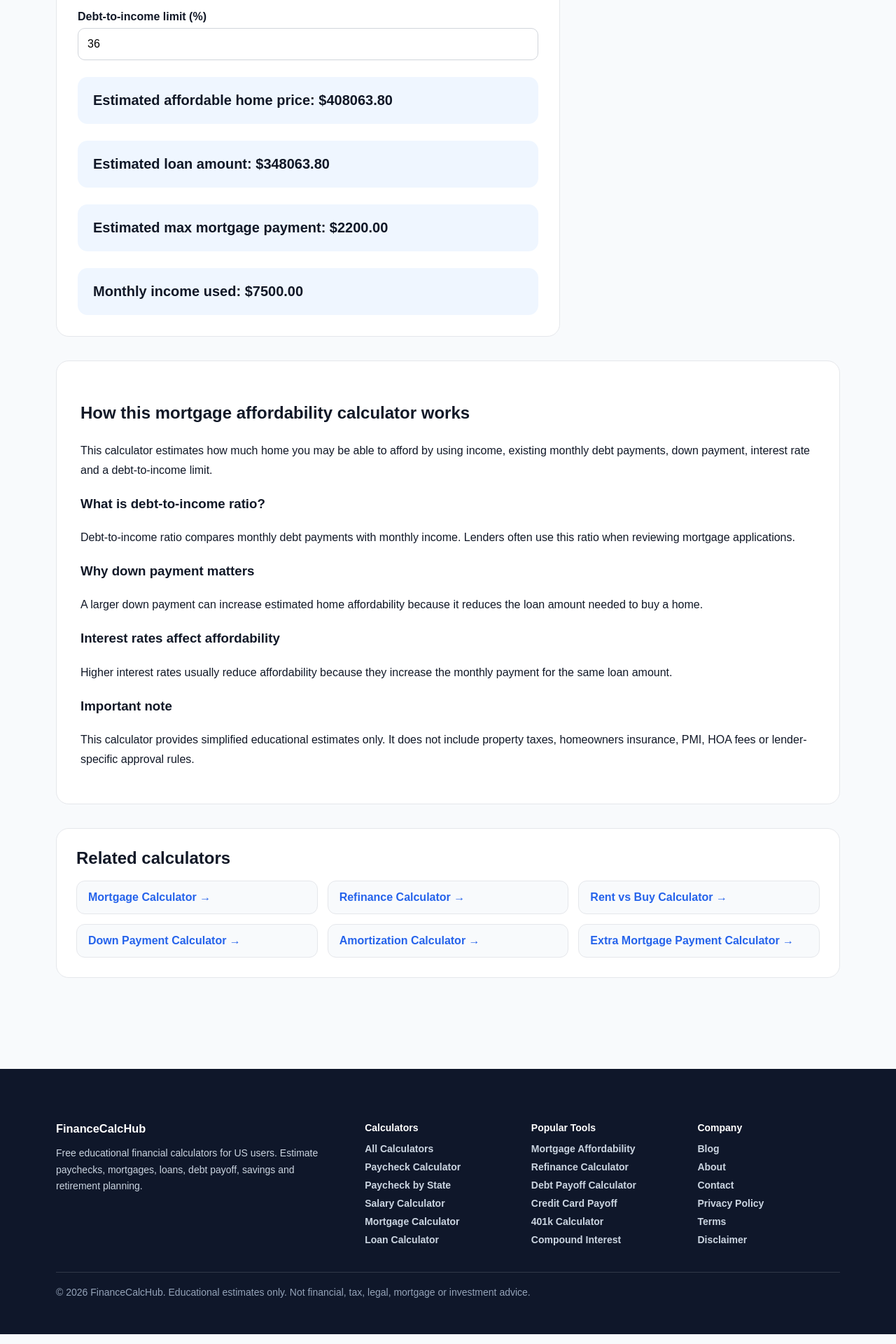
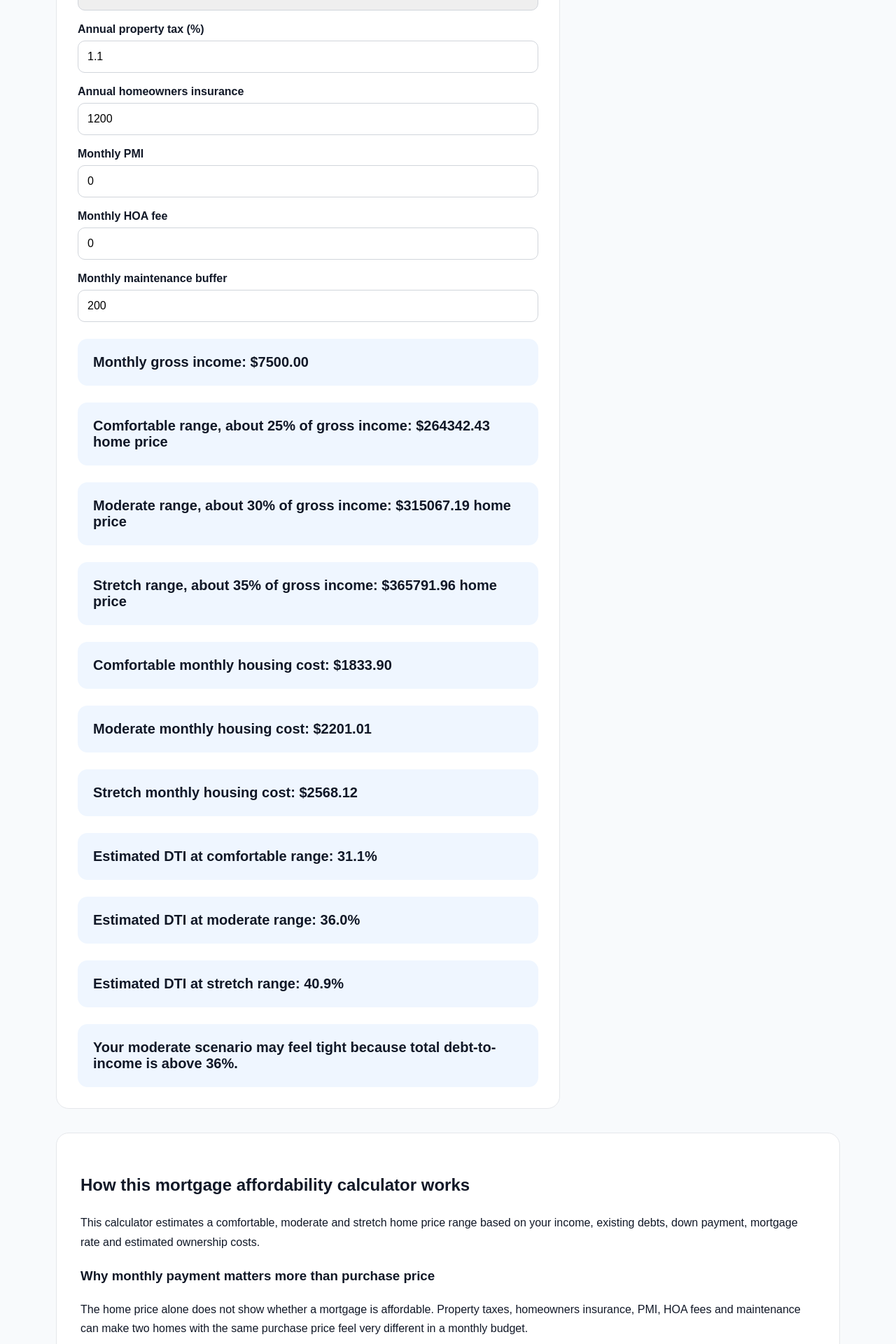
Before and after one commit to milicdejan94-ai/financecalchub, a Next.js app: page /calculators/mortgage-affordability in a window 1280 px wide. Shown: the part 740-2660 px from the top of the page at 70% size. Built offline with nearby package versions, Linux system fonts and the light colour scheme.

Commit message:
Improve mortgage affordability calculator

```diff
--- a/app/calculators/mortgage-affordability/MortgageAffordabilityClient.tsx
+++ b/app/calculators/mortgage-affordability/MortgageAffordabilityClient.tsx
@@ -11,23 +11,121 @@ export default function MortgageAffordabilityClient() {
   const [downPayment, setDownPayment] = useState(60000);
   const [interestRate, setInterestRate] = useState(6.5);
   const [loanTermYears, setLoanTermYears] = useState(30);
-  const [debtToIncomeLimit, setDebtToIncomeLimit] = useState(36);
+  const [propertyTaxRate, setPropertyTaxRate] = useState(1.1);
+  const [annualInsurance, setAnnualInsurance] = useState(1200);
+  const [monthlyPmi, setMonthlyPmi] = useState(0);
+  const [monthlyHoa, setMonthlyHoa] = useState(0);
+  const [monthlyMaintenance, setMonthlyMaintenance] = useState(200);
 
   const monthlyIncome = annualIncome / 12;
-  const maxTotalDebtPayment = monthlyIncome * (debtToIncomeLimit / 100);
-  const maxMortgagePayment = Math.max(maxTotalDebtPayment - monthlyDebts, 0);
+
+  const comfortableHousingPayment = monthlyIncome * 0.25;
+  const moderateHousingPayment = monthlyIncome * 0.3;
+  const stretchHousingPayment = monthlyIncome * 0.35;
 
   const monthlyRate = interestRate / 100 / 12;
   const numberOfPayments = loanTermYears * 12;
 
-  const estimatedLoanAmount =
-    monthlyRate > 0
-      ? maxMortgagePayment *
+  function calculateLoanAmountFromPayment(payment: number) {
+    const nonLoanCosts =
+      monthlyPmi + monthlyHoa + monthlyMaintenance + annualInsurance / 12;
+
+    const estimatedAvailableForPrincipalInterest = Math.max(
+      payment - nonLoanCosts,
+      0
+    );
+
+    if (monthlyRate > 0) {
+      return (
+        estimatedAvailableForPrincipalInterest *
         ((Math.pow(1 + monthlyRate, numberOfPayments) - 1) /
           (monthlyRate * Math.pow(1 + monthlyRate, numberOfPayments)))
-      : maxMortgagePayment * numberOfPayments;
+      );
+    }
 
-  const estimatedHomePrice = estimatedLoanAmount + downPayment;
+    return estimatedAvailableForPrincipalInterest * numberOfPayments;
+  }
+
+  function estimateHomePriceFromPayment(payment: number) {
+    const baseLoanAmount = calculateLoanAmountFromPayment(payment);
+
+    /*
+      Property tax depends on home price, so we estimate affordability
+      by subtracting an annual tax estimate from the available payment.
+      This is still simplified, but much better than ignoring taxes.
+    */
+    const estimatedHomePriceBeforeTax = baseLoanAmount + downPayment;
+    const estimatedMonthlyPropertyTax =
+      (estimatedHomePriceBeforeTax * (propertyTaxRate / 100)) / 12;
+
+    const adjustedPayment = Math.max(payment - estimatedMonthlyPropertyTax, 0);
+    const adjustedLoanAmount = calculateLoanAmountFromPayment(adjustedPayment);
+
+    return Math.max(adjustedLoanAmount + downPayment, 0);
+  }
+
+  function calculateMonthlyPrincipalInterest(loanAmount: number) {
+    if (loanAmount <= 0 || numberOfPayments <= 0) {
+      return 0;
+    }
+
+    if (monthlyRate > 0) {
+      return (
+        loanAmount *
+        ((monthlyRate * Math.pow(1 + monthlyRate, numberOfPayments)) /
+          (Math.pow(1 + monthlyRate, numberOfPayments) - 1))
+      );
+    }
+
+    return loanAmount / numberOfPayments;
+  }
+
+  function calculateScenario(paymentTarget: number) {
+    const homePrice = estimateHomePriceFromPayment(paymentTarget);
+    const loanAmount = Math.max(homePrice - downPayment, 0);
+    const principalAndInterest = calculateMonthlyPrincipalInterest(loanAmount);
+    const monthlyPropertyTax = (homePrice * (propertyTaxRate / 100)) / 12;
+    const monthlyInsurance = annualInsurance / 12;
+
+    const totalMonthlyHousingCost =
+      principalAndInterest +
+      monthlyPropertyTax +
+      monthlyInsurance +
+      monthlyPmi +
+      monthlyHoa +
+      monthlyMaintenance;
+
+    const totalMonthlyDebtWithHousing =
+      totalMonthlyHousingCost + monthlyDebts;
+
+    const frontEndRatio =
+      monthlyIncome > 0 ? (totalMonthlyHousingCost / monthlyIncome) * 100 : 0;
+
+    const backEndRatio =
+      monthlyIncome > 0 ? (totalMonthlyDebtWithHousing / monthlyIncome) * 100 : 0;
+
+    return {
+      homePrice,
+      loanAmount,
+      principalAndInterest,
+      monthlyPropertyTax,
+      monthlyInsurance,
+      totalMonthlyHousingCost,
+      frontEndRatio,
+      backEndRatio,
+    };
+  }
+
+  const comfortableScenario = calculateScenario(comfortableHousingPayment);
+  const moderateScenario = calculateScenario(moderateHousingPayment);
+  const stretchScenario = calculateScenario(stretchHousingPayment);
+
+  const warningText =
+    stretchScenario.backEndRatio > 43
+      ? 'Your stretch scenario may be risky because total debt-to-income is above 43%.'
+      : moderateScenario.backEndRatio > 36
+      ? 'Your moderate scenario may feel tight because total debt-to-income is above 36%.'
+      : 'Your estimated ranges appear reasonable based on the numbers entered, but your real budget matters more than lender approval.';
 
   return (
     <section className="section">
@@ -39,13 +137,15 @@ export default function MortgageAffordabilityClient() {
             { label: 'Mortgage Affordability Calculator' },
           ]}
         />
+
         <p className="eyebrow">Mortgage affordability calculator</p>
 
         <h1>Mortgage Affordability Calculator</h1>
 
         <p>
-          Estimate how much house you may be able to afford based on income,
-          monthly debts, down payment, interest rate and debt-to-income ratio.
+          Estimate how much house you may be able to afford using income, monthly
+          debts, down payment, interest rate, property taxes, insurance, PMI, HOA
+          fees and a maintenance buffer.
         </p>
 
         <AdBanner slot="mortgage-affordability-top" />
@@ -102,29 +202,101 @@ export default function MortgageAffordabilityClient() {
           </div>
 
           <div className="input-group">
-            <label>Debt-to-income limit (%)</label>
+            <label>Annual property tax (%)</label>
             <input
               type="number"
-              value={debtToIncomeLimit}
-              onChange={(e) => setDebtToIncomeLimit(Number(e.target.value))}
+              value={propertyTaxRate}
+              step="0.1"
+              onChange={(e) => setPropertyTaxRate(Number(e.target.value))}
+            />
+          </div>
+
+          <div className="input-group">
+            <label>Annual homeowners insurance</label>
+            <input
+              type="number"
+              value={annualInsurance}
+              onChange={(e) => setAnnualInsurance(Number(e.target.value))}
+            />
+          </div>
+
+          <div className="input-group">
+            <label>Monthly PMI</label>
+            <input
+              type="number"
+              value={monthlyPmi}
+              onChange={(e) => setMonthlyPmi(Number(e.target.value))}
+            />
+          </div>
+
+          <div className="input-group">
+            <label>Monthly HOA fee</label>
+            <input
+              type="number"
+              value={monthlyHoa}
+              onChange={(e) => setMonthlyHoa(Number(e.target.value))}
+            />
+          </div>
+
+          <div className="input-group">
+            <label>Monthly maintenance buffer</label>
+            <input
+              type="number"
+              value={monthlyMaintenance}
+              onChange={(e) => setMonthlyMaintenance(Number(e.target.value))}
             />
           </div>
 
           <div className="result">
-            Estimated affordable home price: ${estimatedHomePrice.toFixed(2)}
+            Monthly gross income: ${monthlyIncome.toFixed(2)}
           </div>
 
           <div className="result">
-            Estimated loan amount: ${estimatedLoanAmount.toFixed(2)}
+            Comfortable range, about 25% of gross income:{' '}
+            ${comfortableScenario.homePrice.toFixed(2)} home price
           </div>
 
           <div className="result">
-            Estimated max mortgage payment: ${maxMortgagePayment.toFixed(2)}
+            Moderate range, about 30% of gross income:{' '}
+            ${moderateScenario.homePrice.toFixed(2)} home price
           </div>
 
           <div className="result">
-            Monthly income used: ${monthlyIncome.toFixed(2)}
+            Stretch range, about 35% of gross income:{' '}
+            ${stretchScenario.homePrice.toFixed(2)} home price
           </div>
+
+          <div className="result">
+            Comfortable monthly housing cost:{' '}
+            ${comfortableScenario.totalMonthlyHousingCost.toFixed(2)}
+          </div>
+
+          <div className="result">
+            Moderate monthly housing cost:{' '}
+            ${moderateScenario.totalMonthlyHousingCost.toFixed(2)}
+          </div>
+
+          <div className="result">
+            Stretch monthly housing cost:{' '}
+            ${stretchScenario.totalMonthlyHousingCost.toFixed(2)}
+          </div>
+
+          <div className="result">
+            Estimated DTI at comfortable range:{' '}
+            {comfortableScenario.backEndRatio.toFixed(1)}%
+          </div>
+
+          <div className="result">
+            Estimated DTI at moderate range:{' '}
+            {moderateScenario.backEndRatio.toFixed(1)}%
+          </div>
+
+          <div className="result">
+            Estimated DTI at stretch range:{' '}
+            {stretchScenario.backEndRatio.toFixed(1)}%
+          </div>
+
+          <div className="result">{warningText}</div>
         </div>
 
         <AdBanner slot="mortgage-affordability-middle" />
@@ -133,39 +305,54 @@ export default function MortgageAffordabilityClient() {
           <h2>How this mortgage affordability calculator works</h2>
 
           <p>
-            This calculator estimates how much home you may be able to afford by
-            using income, existing monthly debt payments, down payment, interest
-            rate and a debt-to-income limit.
+            This calculator estimates a comfortable, moderate and stretch home
+            price range based on your income, existing debts, down payment,
+            mortgage rate and estimated ownership costs.
+          </p>
+
+          <h3>Why monthly payment matters more than purchase price</h3>
+
+          <p>
+            The home price alone does not show whether a mortgage is affordable.
+            Property taxes, homeowners insurance, PMI, HOA fees and maintenance
+            can make two homes with the same purchase price feel very different
+            in a monthly budget.
+          </p>
+
+          <h3>Comfortable vs stretch affordability</h3>
+
+          <p>
+            A comfortable estimate uses about 25% of gross monthly income for
+            housing. A moderate estimate uses about 30%. A stretch estimate uses
+            about 35%. These are general planning ranges and may not match lender
+            approval rules.
           </p>
 
           <h3>What is debt-to-income ratio?</h3>
 
           <p>
             Debt-to-income ratio compares monthly debt payments with monthly
-            income. Lenders often use this ratio when reviewing mortgage
-            applications.
+            income. This calculator includes your existing monthly debts plus the
+            estimated housing cost to show an approximate back-end DTI.
           </p>
 
-          <h3>Why down payment matters</h3>
+          <h3>Why taxes, insurance, PMI and HOA fees matter</h3>
 
           <p>
-            A larger down payment can increase estimated home affordability
-            because it reduces the loan amount needed to buy a home.
-          </p>
-
-          <h3>Interest rates affect affordability</h3>
-
-          <p>
-            Higher interest rates usually reduce affordability because they
-            increase the monthly payment for the same loan amount.
+            Many buyers focus only on principal and interest, but the full
+            monthly cost of homeownership can include property taxes, insurance,
+            PMI, HOA fees and ongoing repairs. This calculator includes those
+            costs to create a more realistic estimate.
           </p>
 
           <h3>Important note</h3>
 
           <p>
-            This calculator provides simplified educational estimates only. It
-            does not include property taxes, homeowners insurance, PMI, HOA fees
-            or lender-specific approval rules.
+            This calculator provides simplified educational estimates only. It is
+            not mortgage, financial, tax, legal or investment advice. Actual
+            affordability depends on your lender, credit profile, location,
+            interest rate, taxes, insurance, savings, emergency fund and personal
+            budget.
           </p>
         </div>
 
```
Lines whose indentation alone changed are shown as unchanged.
